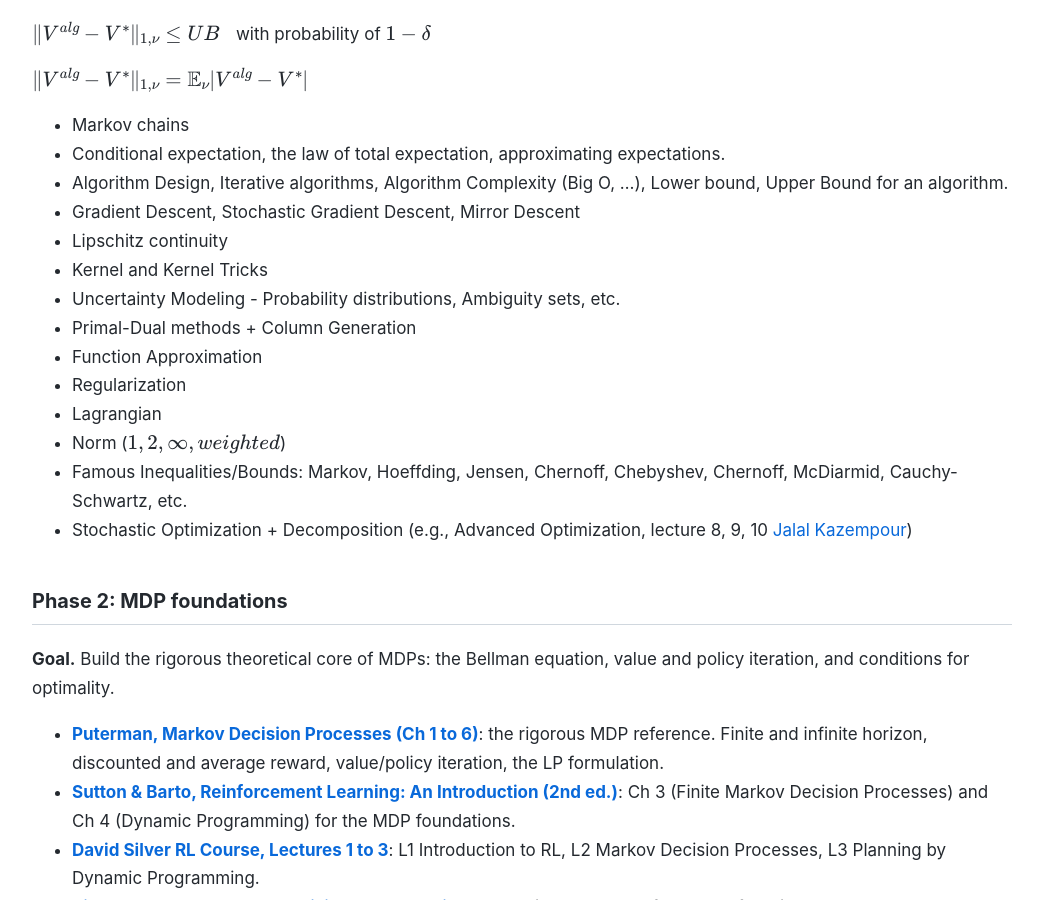
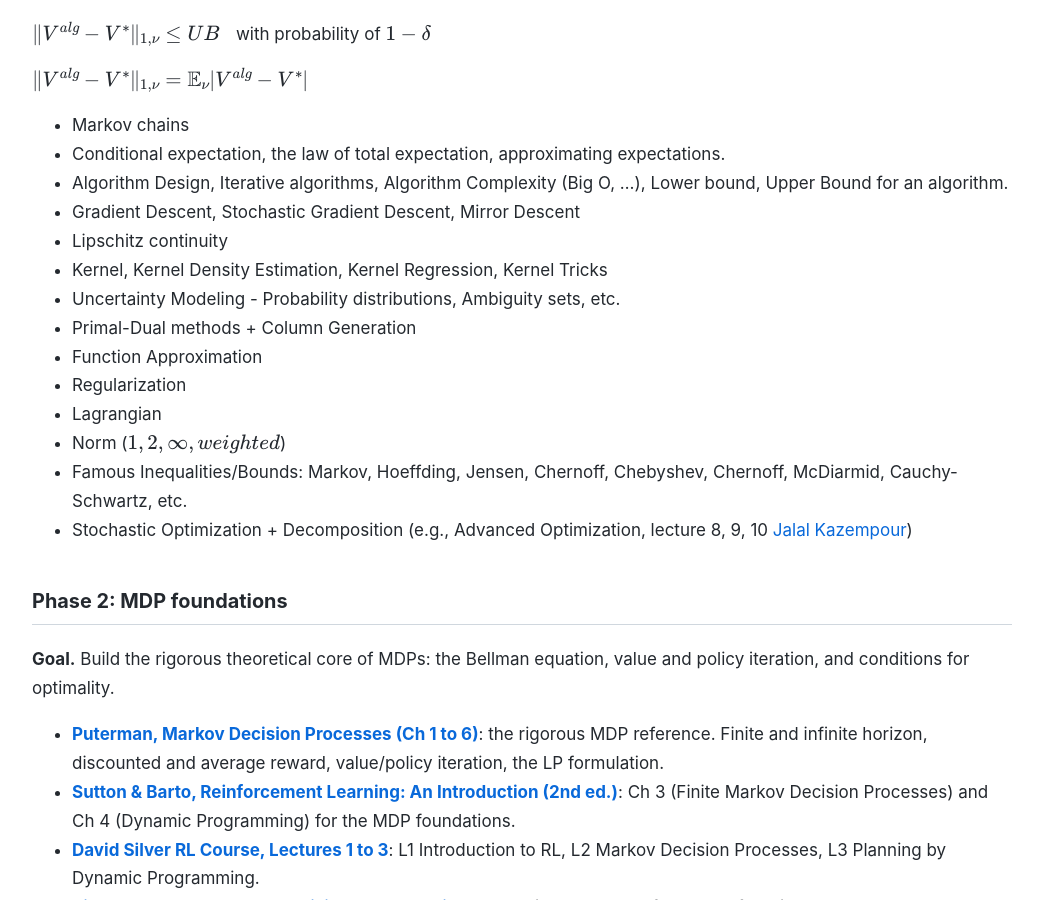
Before and after one commit to mfadaki/phd_roadmap, a Jekyll site: the page built from index.md, in a window 1280 px wide and 900 px high, scrolled down 2493 px. Shown: the whole window, without its empty margins (118-1161 px from the left). Built offline with Jekyll 4.4.1, drawn with Linux system fonts in a browser that asks for light colours.

Commit message:
20260731_0

```diff
--- a/index.md
+++ b/index.md
@@ -74,7 +74,7 @@ $\lVert V^{alg} - V^* \rVert_{1,\nu} = \mathbb{E}_\nu \lvert V^{alg} - V^*\rvert
 -  Algorithm Design, Iterative algorithms, Algorithm Complexity (Big O, ...), Lower bound, Upper Bound for an algorithm.
 -  Gradient Descent, Stochastic Gradient Descent, Mirror Descent
 -  Lipschitz continuity
--  Kernel and Kernel Tricks
+-  Kernel, Kernel Density Estimation, Kernel Regression, Kernel Tricks
 -  Uncertainty Modeling - Probability distributions, Ambiguity sets, etc.
 -  Primal-Dual methods + Column Generation
 -  Function Approximation
```
Also changed, not shown: 1 other file.
